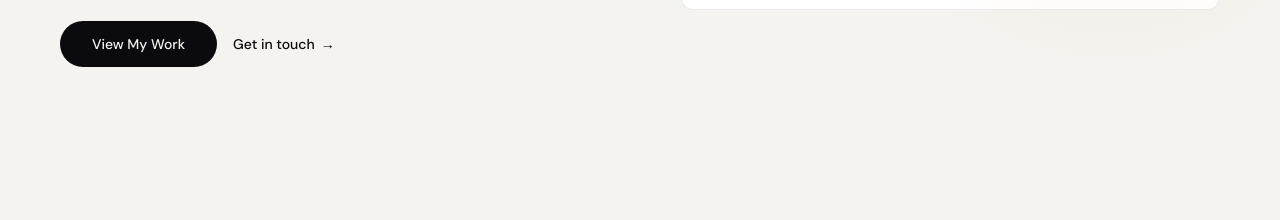
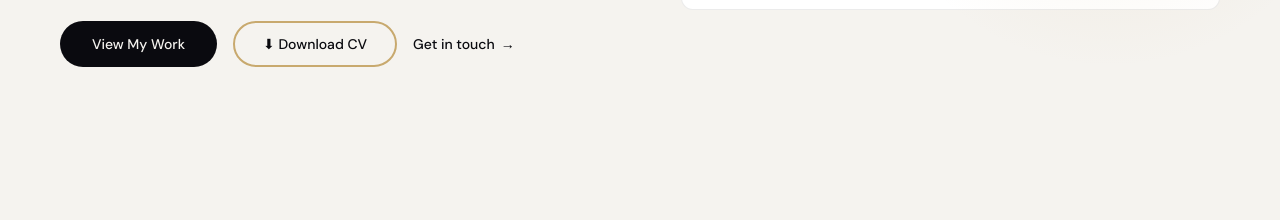
Before and after one commit to tamagoultm-gif/portfolio, a plain HTML site: page index.html in a window 1280 px wide. Shown: the part 580-800 px from the top of the page. Drawn offline with Linux system fonts and the light colour scheme.

Commit message:
Add files via upload

```diff
--- a/index.html
+++ b/index.html
@@ -170,6 +170,22 @@
       }
       .btn-primary:hover {
         background: var(--gold);
+        transform: translateY(-2px);
+      }
+      .btn-cv {
+        background: transparent;
+        color: var(--ink);
+        border: 2px solid var(--gold);
+        padding: 12px 28px;
+        border-radius: 40px;
+        font-size: 14px;
+        font-weight: 500;
+        text-decoration: none;
+        transition: transform 0.2s, background 0.2s, color 0.2s;
+      }
+      .btn-cv:hover {
+        background: var(--gold);
+        color: var(--paper);
         transform: translateY(-2px);
       }
       .btn-ghost {
@@ -797,6 +813,9 @@
         </p>
         <div class="hero-actions">
           <a href="#projects" class="btn-primary">View My Work</a>
+          <a href="CV-Malek-Tamagoult.pdf" download class="btn-cv"
+            >⬇ Download CV</a
+          >
           <a href="#contact" class="btn-ghost">Get in touch</a>
         </div>
       </div>
```
Also changed, not shown: 1 other file.
